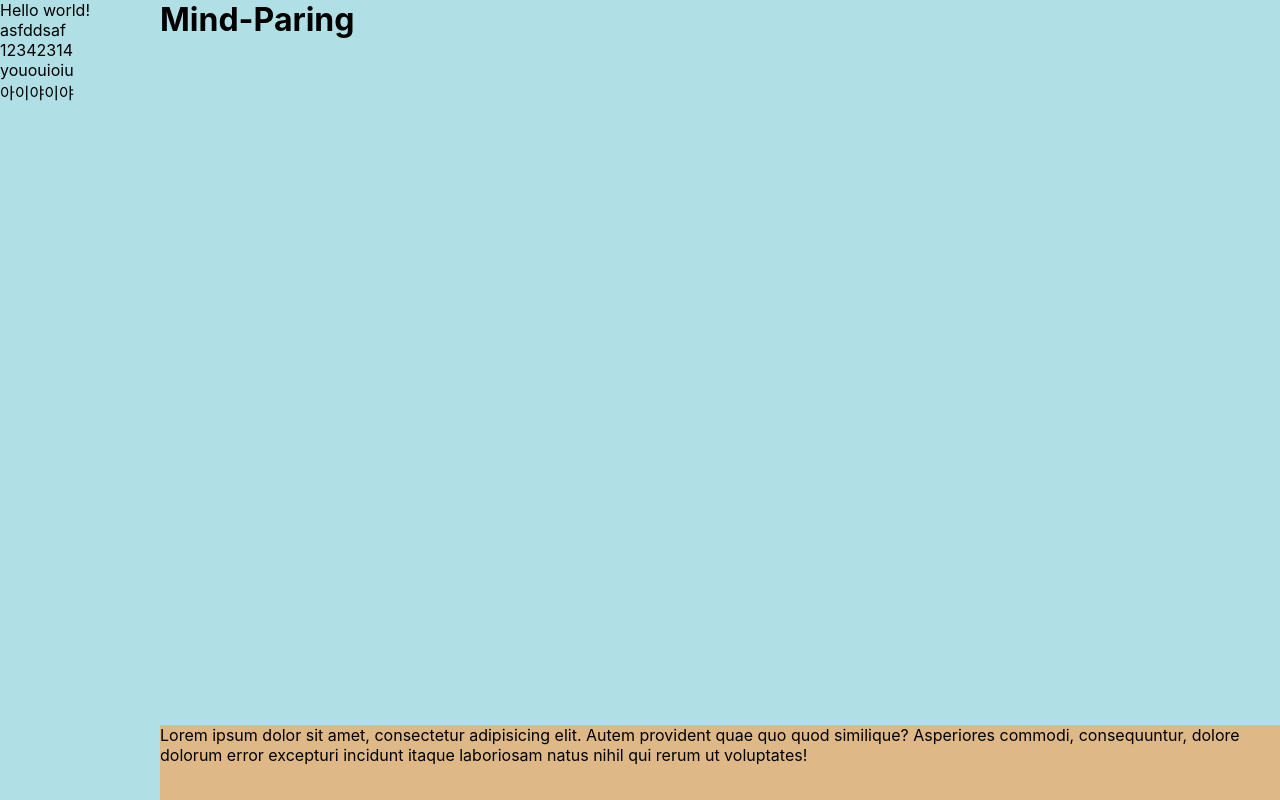
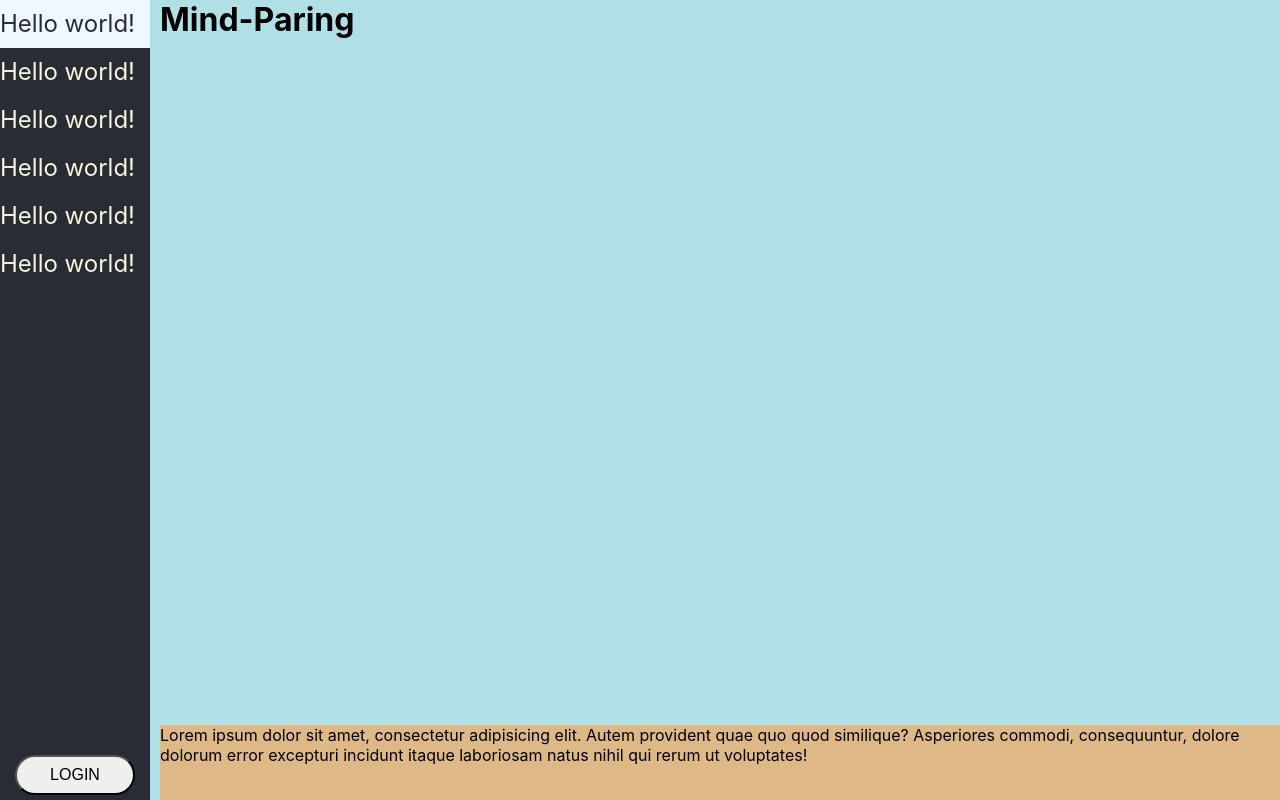
Before and after one commit to ppd0523/mindparing-admin, a React (Create React App) app: page / in a window 1280 px wide. Built offline with nearby package versions, Linux system fonts and the light colour scheme.

Commit message:
nav 내부 레이아웃
* 전역 텍스트 css 정의
* 버튼 컴포넌트 생성

```diff
--- /dev/null
+++ b/src/components/LoginButton.module.scss
@@ -0,0 +1,6 @@
+button {
+  width: 120px;
+  height: 40px;
+  border-radius: 40px;
+  margin: 5px;
+}
--- /dev/null
+++ b/src/components/LoginButton.tsx
@@ -0,0 +1,13 @@
+import React from 'react';
+import './LoginButton.module.scss';
+
+
+function LoginButton() {
+    return (
+        <>
+            <button className="text-m">LOGIN</button>
+        </>
+    );
+}
+
+export default LoginButton;
--- a/src/global.scss
+++ b/src/global.scss
@@ -33,4 +33,6 @@ header { grid-area: header; }
 main { grid-area: main; }
 footer { grid-area: footer; }
 
-.text { font-size: 1.5em; }
+.text-s { font-size: 0.75em; }
+.text-m { font-size: 1.0em; }
+.text-l { font-size: 1.5em; }
--- a/src/pages/Navbar.module.scss
+++ b/src/pages/Navbar.module.scss
@@ -1,26 +1,25 @@
+$PRIMARY: #282c34;
+
+nav {
+  overflow-y: auto;
+  background: $PRIMARY;
+  display: flex;
+  flex-wrap: wrap;
+  align-content: space-between;
+  justify-content: center;
+}
+
 ul {
   list-style-type: none;
-}
-//
-nav {
-  //display: flex;
-  //flex-direction: column;
-  //height: 100%;
-  //position: fixed;
-  overflow-y: auto;
-  background-color: #282c34;
+  line-height: 300%;
+  width: 100%;
 }
 
 li {
   color: beige;
+
+  &:hover {
+    background: aliceblue;
+    color: $PRIMARY;
+  }
 }
-//
-//.item {
-//  padding: 10px 20px;
-//
-//  &:hover {
-//    background-color: darkgrey;
-//  }
-//}
-//
-//
--- a/src/pages/Navbar.tsx
+++ b/src/pages/Navbar.tsx
@@ -1,16 +1,20 @@
 import React from 'react';
+import "./Navbar.module.scss";
+import LoginButton from "../components/LoginButton";
 
 
 function Navbar() {
   return (
     <nav>
       <ul>
-        <li>Hello world!</li>
-        <li>asfddsaf</li>
-        <li>12342314</li>
-        <li>yououioiu</li>
-        <li>아이야이야</li>
+        <li className="text-l">Hello world!</li>
+        <li className="text-l">Hello world!</li>
+        <li className="text-l">Hello world!</li>
+        <li className="text-l">Hello world!</li>
+        <li className="text-l">Hello world!</li>
+        <li className="text-l">Hello world!</li>
       </ul>
+        <LoginButton/>
     </nav>
   );
 }
```
Also changed, not shown: src/pages/Home.tsx (added, +9 -0 lines).
